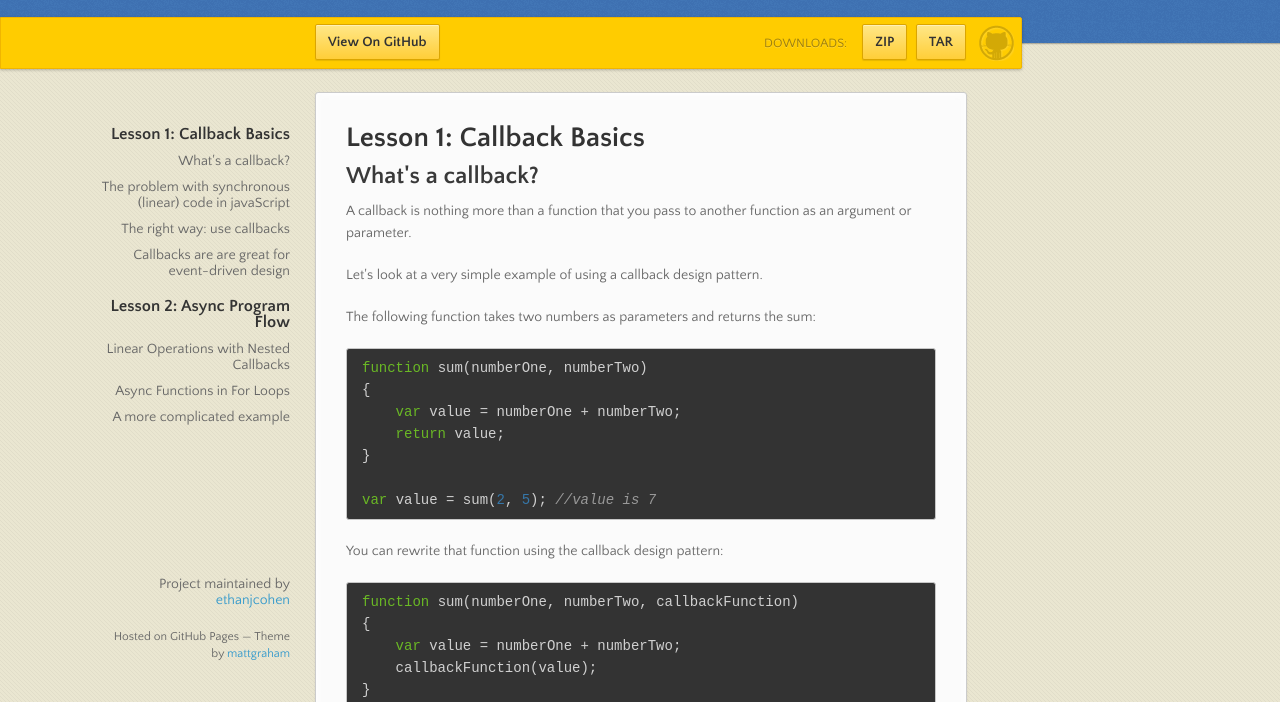
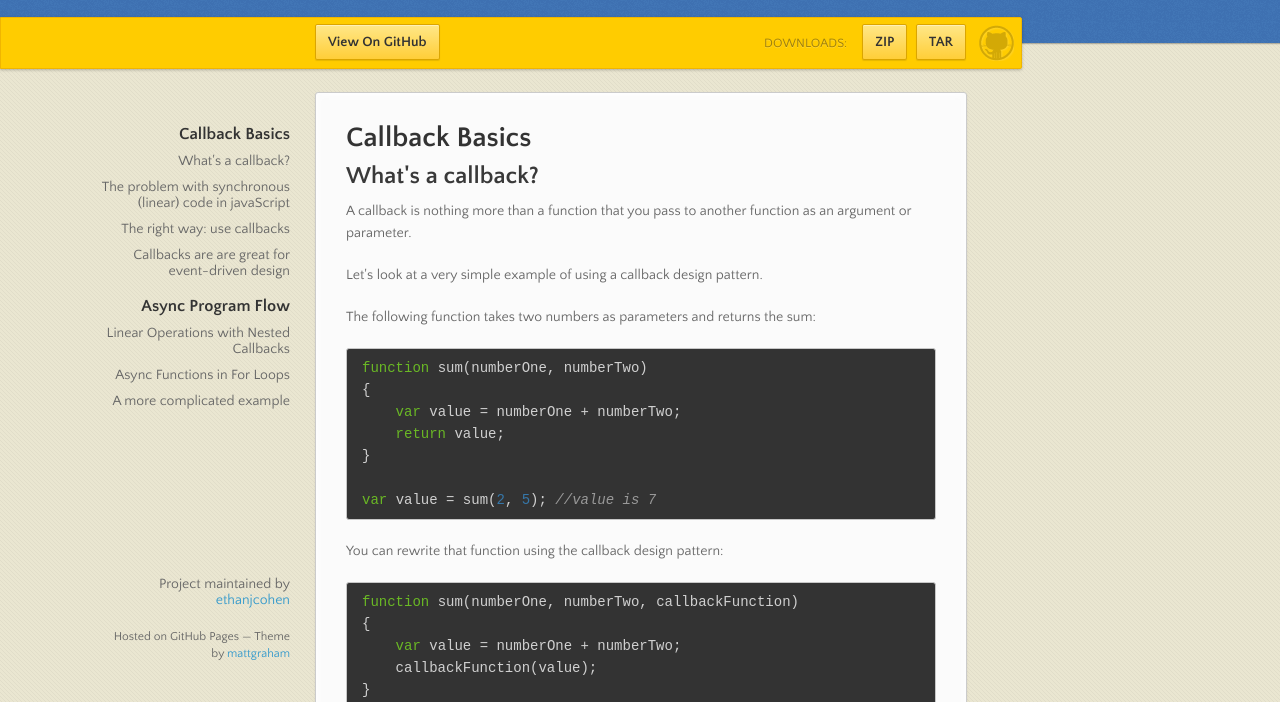
Before and after one commit to ethanjcohen/lessonsinjavascript, a plain HTML site: page index.html in a window 1280 px wide. Shown: the part 98-800 px from the top of the page. Drawn offline with nearby package versions, Linux system fonts and the light colour scheme.

```diff
--- a/index.html
+++ b/index.html
@@ -40,7 +40,7 @@
       </nav>
       <section>
         <h1>
-<a name="lesson-1-callback-basics" class="anchor" href="#lesson-1-callback-basics"><span class="octicon octicon-link"></span></a>Lesson 1: Callback Basics</h1>
+<a name="callback-basics" class="anchor" href="#callback-basics"><span class="octicon octicon-link"></span></a>Callback Basics</h1>
 
 <h2>
 <a name="whats-a-callback" class="anchor" href="#whats-a-callback"><span class="octicon octicon-link"></span></a>What's a callback?</h2>
@@ -171,7 +171,7 @@
 <p>In the above example, every time the user clicks a button on the web page, a message will be shown. The first parameter to the <b>on</b> function is a string, the event name, and the second parameter is a callback function to execute when that event occurs.</p>
 
 <h1>
-<a name="lesson-2-async-program-flow" class="anchor" href="#lesson-2-async-program-flow"><span class="octicon octicon-link"></span></a>Lesson 2: Async Program Flow</h1>
+<a name="async-program-flow" class="anchor" href="#async-program-flow"><span class="octicon octicon-link"></span></a>Async Program Flow</h1>
 
 <h2>
 <a name="linear-operations-with-nested-callbacks" class="anchor" href="#linear-operations-with-nested-callbacks"><span class="octicon octicon-link"></span></a>Linear Operations with Nested Callbacks</h2>
```
Also changed, not shown: params.json (+1 -1 lines).
